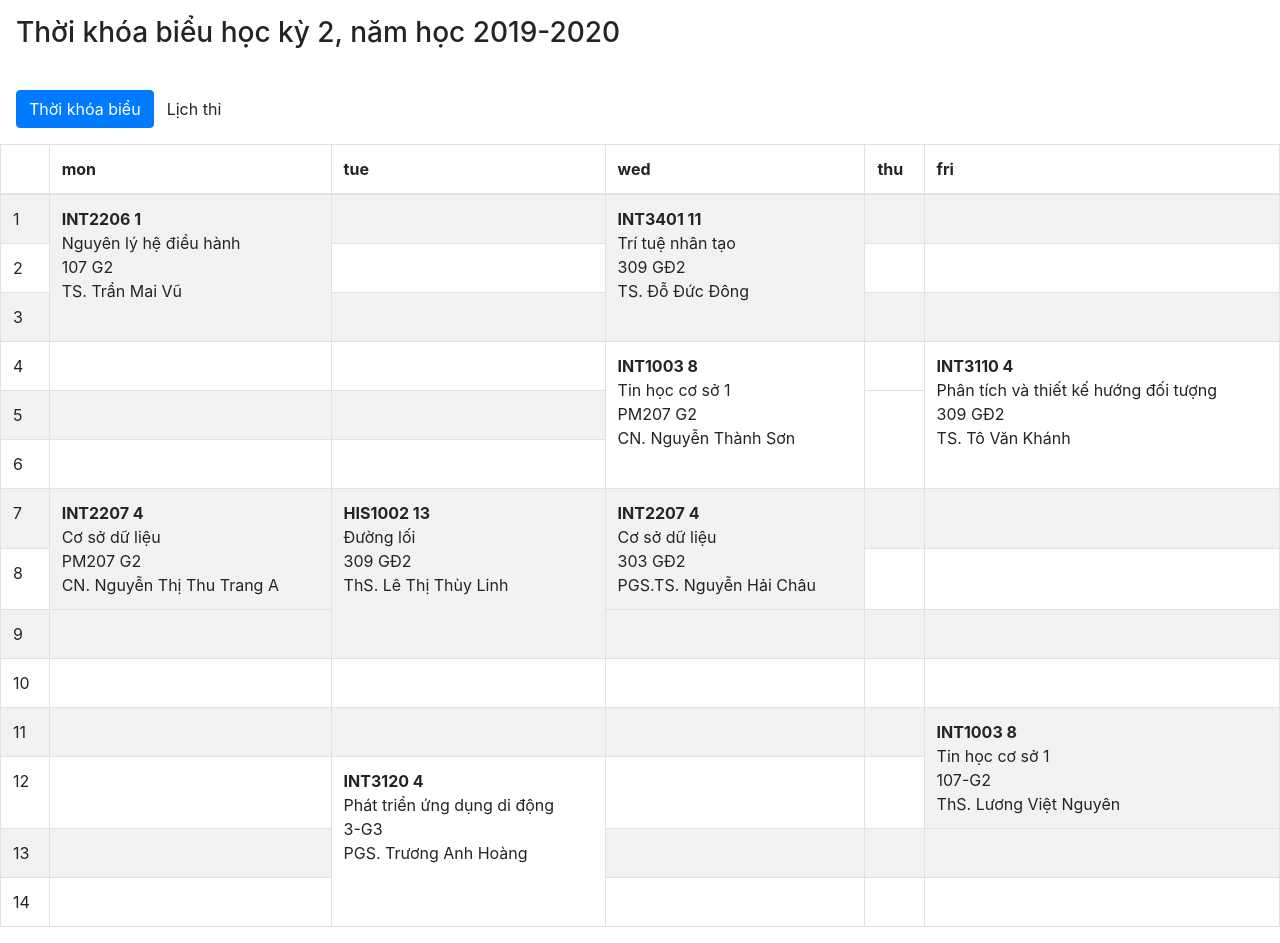
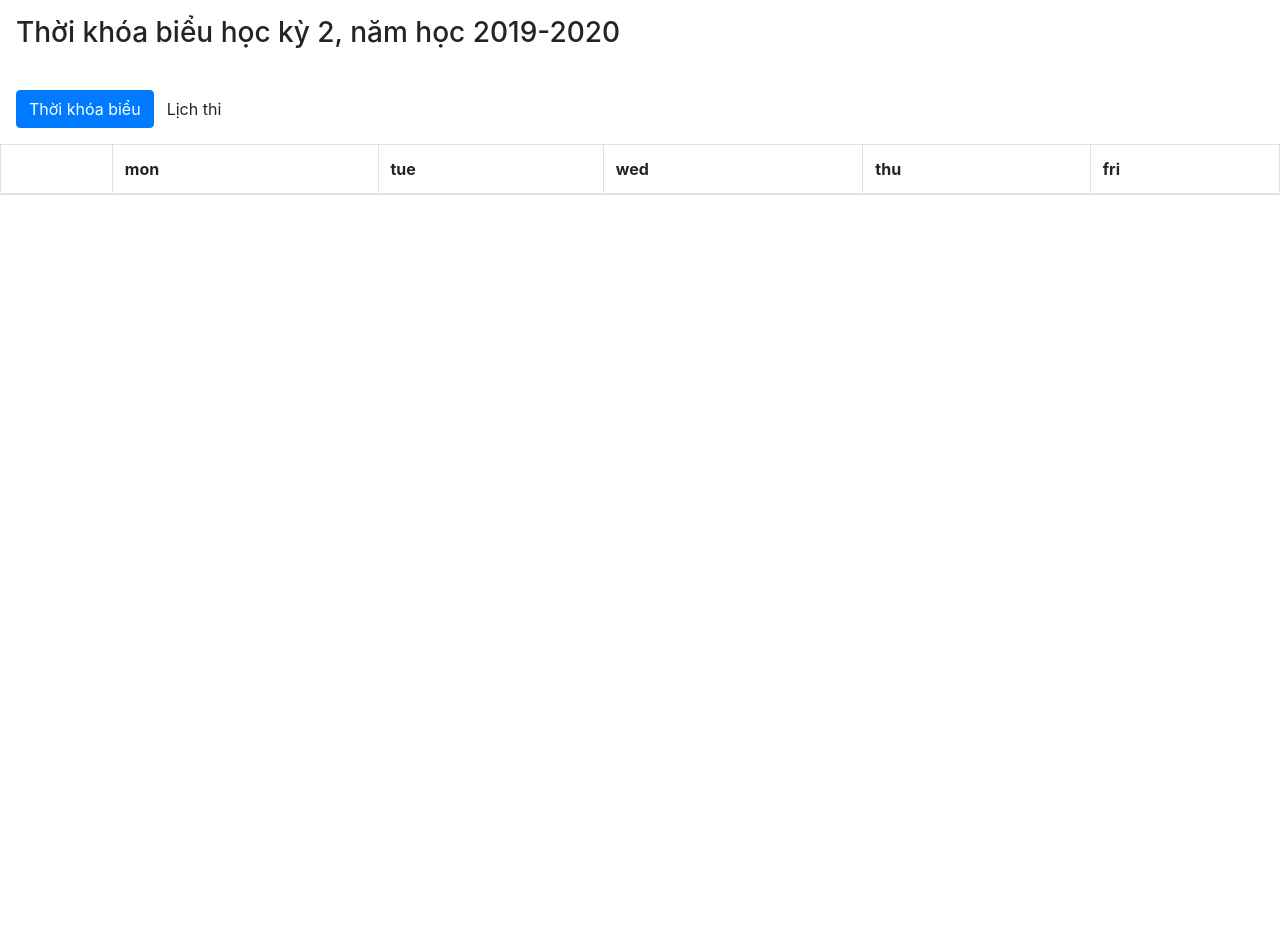
Before and after one commit to duong755/timetable, a React (Create React App) app: page / in a window 1280 px wide. After the commit the page ends 800 px from the top, so only its background shows below. Built offline with nearby package versions, Linux system fonts and the light colour scheme.

Commit message:
Update dependencies, remove timetable

```diff
--- a/src/components/Classes.tsx
+++ b/src/components/Classes.tsx
@@ -19,133 +19,6 @@ const Classes: React.FC = () => {
         </tr>
       </thead>
       <tbody>
-        <tr>
-          <td>1</td>
-          <td className={clsx(classes.subject)} rowSpan={3}>
-            <Subject id="INT2206 1" name="Nguyên lý hệ điều hành" room="107 G2" lecturer="TS. Trần Mai Vũ" />
-          </td>
-          <td></td>
-          <td className={clsx(classes.subject)} rowSpan={3}>
-            <Subject id="INT3401 11" name="Trí tuệ nhân tạo" room="309 GĐ2" lecturer="TS. Đỗ Đức Đông" />
-          </td>
-          <td></td>
-          <td></td>
-        </tr>
-        <tr>
-          <td>2</td>
-          <td></td>
-          <td></td>
-          <td></td>
-        </tr>
-        <tr>
-          <td>3</td>
-          <td></td>
-          <td></td>
-          <td></td>
-        </tr>
-        <tr>
-          <td>4</td>
-          <td></td>
-          <td></td>
-          <td className={clsx(classes.subject)} rowSpan={3}>
-            <Subject
-              id="INT1003 8"
-              name="Tin học cơ sở 1"
-              room="PM207 G2"
-              lecturer="CN. Nguyễn Thành Sơn"
-            />
-          </td>
-          <td></td>
-          <td className={clsx(classes.subject)} rowSpan={3}>
-            <Subject
-              id="INT3110 4"
-              name="Phân tích và thiết kế hướng đối tượng"
-              room="309 GĐ2"
-              lecturer="TS. Tô Văn Khánh"
-            />
-          </td>
-        </tr>
-        <tr>
-          <td>5</td>
-          <td></td>
-          <td></td>
-        </tr>
-        <tr>
-          <td>6</td>
-          <td></td>
-          <td></td>
-        </tr>
-        <tr>
-          <td>7</td>
-          <td className={clsx(classes.subject)} rowSpan={2}>
-            <Subject id="INT2207 4" name="Cơ sở dữ liệu" room="PM207 G2" lecturer="CN. Nguyễn Thị Thu Trang A" />
-          </td>
-          <td className={clsx(classes.subject)} rowSpan={3}>
-            <Subject id="HIS1002 13" name="Đường lối" room="309 GĐ2" lecturer="ThS. Lê Thị Thùy Linh" />
-          </td>
-          <td className={clsx(classes.subject)} rowSpan={2}>
-            <Subject id="INT2207 4" name="Cơ sở dữ liệu" room="303 GĐ2" lecturer="PGS.TS. Nguyễn Hải Châu" />
-          </td>
-          <td></td>
-          <td></td>
-        </tr>
-        <tr>
-          <td>8</td>
-          <td></td>
-          <td></td>
-        </tr>
-        <tr>
-          <td>9</td>
-          <td></td>
-          <td></td>
-          <td></td>
-          <td></td>
-        </tr>
-        <tr>
-          <td>10</td>
-          <td></td>
-          <td></td>
-          <td></td>
-          <td></td>
-        </tr>
-        <tr>
-          <td>11</td>
-          <td></td>
-          <td></td>
-          <td></td>
-          <td></td>
-          <td className={clsx(classes.subject)} rowSpan={2}>
-            <Subject
-              id="INT1003 8"
-              name="Tin học cơ sở 1"
-              room="107-G2"
-              lecturer="ThS. Lương Việt Nguyên"
-            />
-          </td>
-        </tr>
-        <tr>
-          <td>12</td>
-          <td></td>
-          <td className={clsx(classes.subject)} rowSpan={3}>
-            <Subject id="INT3120 4" name="Phát triển ứng dụng di động" room="3-G3" lecturer="PGS. Trương Anh Hoàng" />
-          </td>
-          <td></td>
-          <td></td>
-        </tr>
-        <tr>
-          <td>13</td>
-          <td></td>
-          <td></td>
-          <td></td>
-          <td></td>
-        </tr>
-        <tr>
-          <td>14</td>
-          <td></td>
-          <td></td>
-          <td></td>
-          <td></td>
-        </tr>
       </tbody>
     </table>
   );
```
Also changed, not shown: 1 other file (tests, documents, lock files or other folders).
